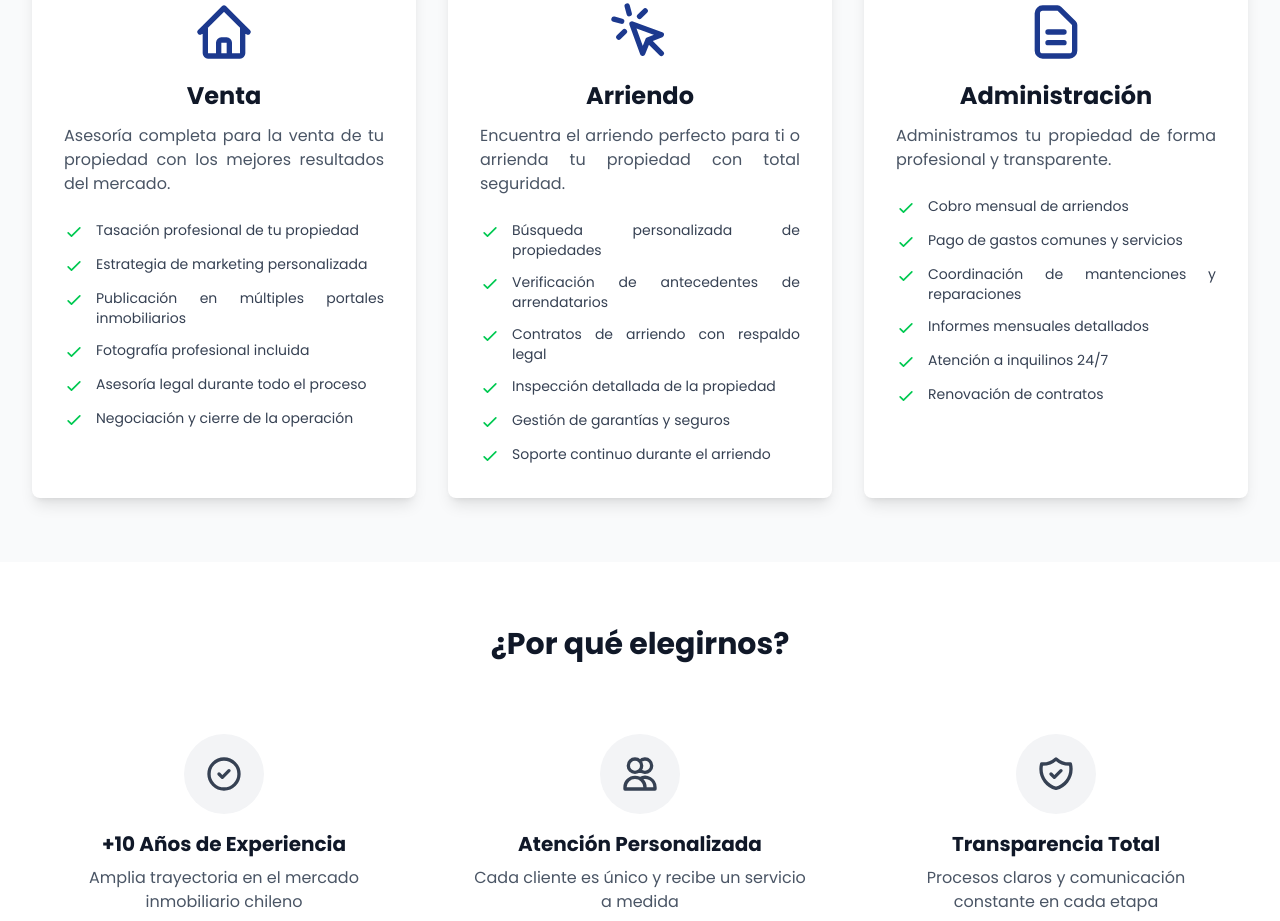
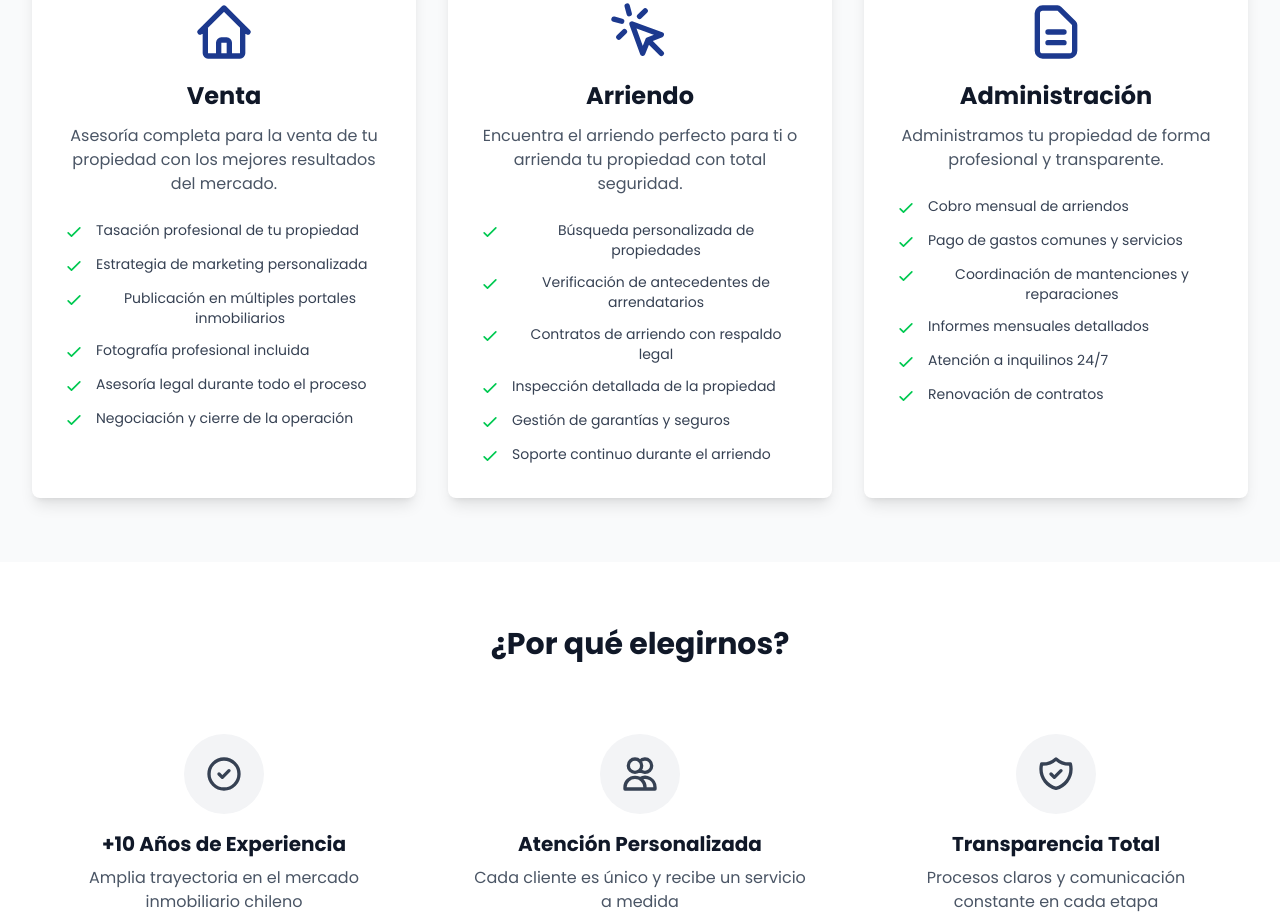
Before and after one commit to Kira-Projects/prohausen_front, a Next.js app: page / in a window 1280 px wide. Shown: the part 1580-2501 px from the top of the page. Built offline with nearby package versions, Linux system fonts and the light colour scheme; no server answers.

Commit message:
fix: centrar textos en cards de sección Nuestros Servicios

```diff
--- a/src/components/sections/ServiciosSection.tsx
+++ b/src/components/sections/ServiciosSection.tsx
@@ -99,7 +99,7 @@
                   <h3 className="text-2xl font-bold mb-3 text-gray-900">
                     {service.title}
                   </h3>
-                  <p className="text-gray-600 text-base text-justify">
+                  <p className="text-gray-600 text-base text-center">
                     {service.description}
                   </p>
                 </div>
@@ -122,7 +122,7 @@
                             d="M5 13l4 4L19 7"
                           />
                         </svg>
-                        <span className="text-gray-700 text-sm text-justify block">{feature}</span>
+                        <span className="text-gray-700 text-sm text-center block">{feature}</span>
                       </li>
                     ))}
                   </ul>
```
